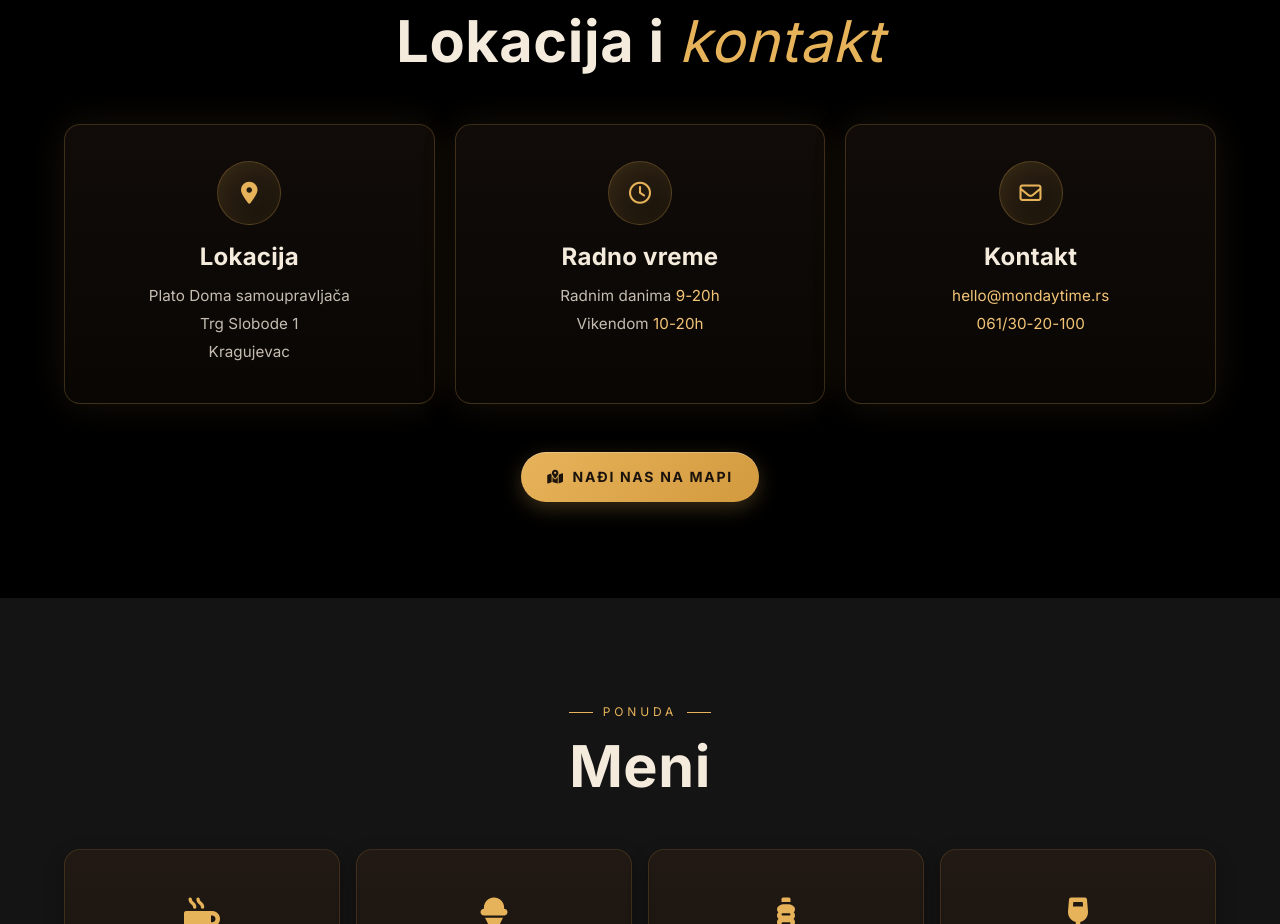
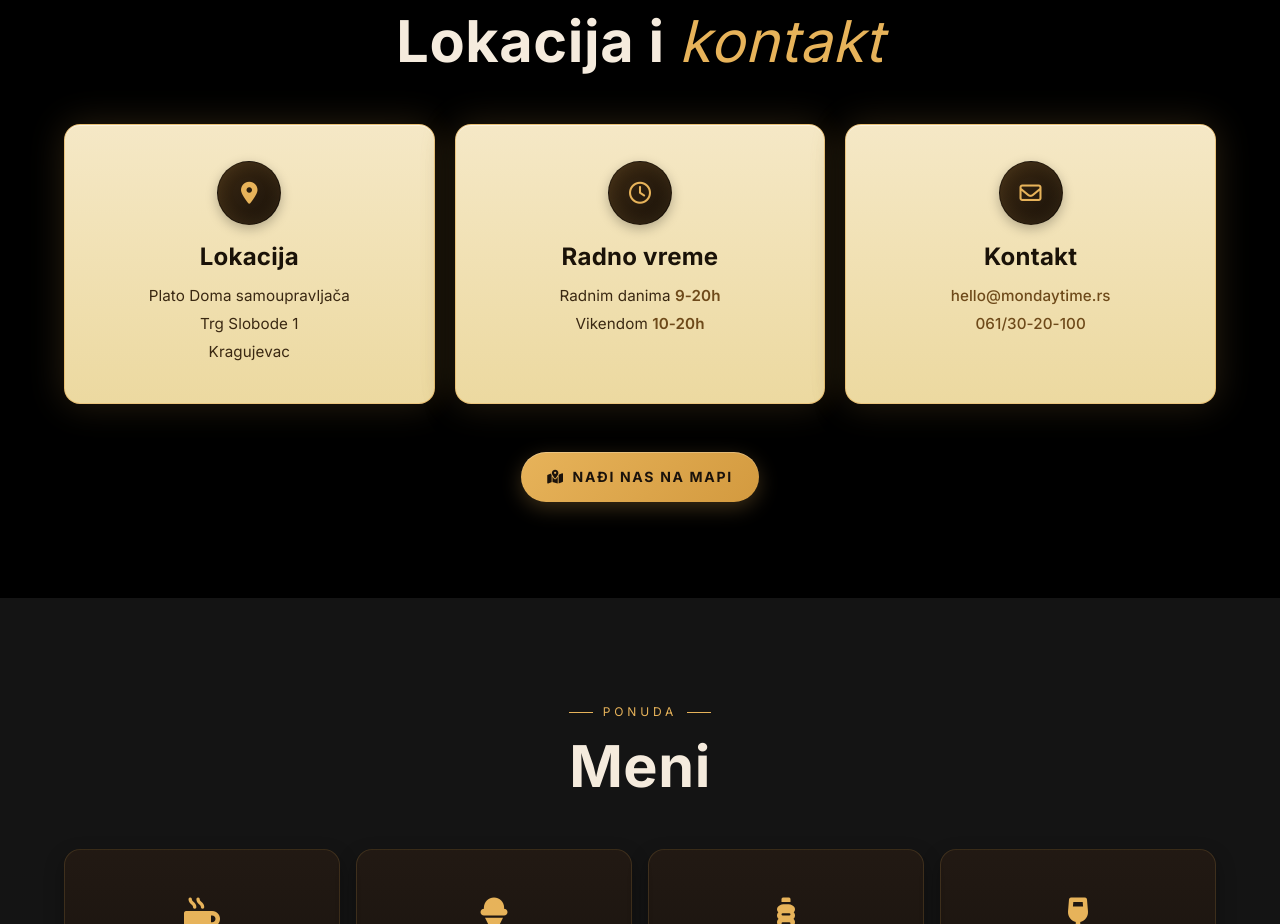
Before and after one commit to mondaykragujevac/mondaytime, a website: page index.html in a window 1280 px wide. Shown: the part 2567-3491 px from the top of the page. Drawn offline with nearby package versions, Linux system fonts and the light colour scheme; files that its build step writes are made by us from their sources.

Commit message:
Info cards: blago zute sa tamnim tekstom i tamnom ikonicom (mirror stil)

```diff
--- a/custom.css
+++ b/custom.css
@@ -327,56 +327,61 @@ body > * { position: relative; z-index: 1; }
   padding: 0 1rem;
 }
 
-/* ---------- Info cards (Lokacija / Vreme / Kontakt) ---------- */
+/* ---------- Info cards (Lokacija / Vreme / Kontakt) — svetle, blago žute ---------- */
 .info-card {
   position: relative;
-  background: linear-gradient(180deg, rgba(20,14,10,0.85) 0%, rgba(10,7,4,0.85) 100%);
-  border: 1px solid rgba(231,179,90,0.22);
+  background: linear-gradient(180deg, #f5e8c6 0%, #ecd9a0 100%);
+  border: 1px solid rgba(231,179,90,0.65);
   border-radius: 16px;
   padding: 36px 24px;
   text-align: center;
   transition: all .3s ease;
-  /* spoljašnji glow — stalno vidljiv, suptilan */
+  /* spoljašnji glow i sjaj */
   box-shadow:
-    0 0 36px rgba(231,179,90,0.10),
-    0 10px 30px rgba(0,0,0,0.45);
+    0 0 36px rgba(231,179,90,0.18),
+    0 10px 30px rgba(0,0,0,0.45),
+    inset 0 1px 0 rgba(255,255,255,0.55);
 }
 .info-card:hover {
-  border-color: rgba(231,179,90,0.55);
+  border-color: rgba(231,179,90,0.95);
   transform: translateY(-4px);
   box-shadow:
-    0 0 60px rgba(231,179,90,0.22),
-    0 18px 40px rgba(0,0,0,0.55);
+    0 0 60px rgba(231,179,90,0.32),
+    0 18px 40px rgba(0,0,0,0.55),
+    inset 0 1px 0 rgba(255,255,255,0.6);
 }
 .info-card .icon-wrap {
   width: 64px;
   height: 64px;
   border-radius: 50%;
-  background: linear-gradient(135deg, rgba(231,179,90,0.15), rgba(231,179,90,0.04));
-  border: 1px solid rgba(231,179,90,0.25);
+  background: linear-gradient(135deg, #3a2812, #1a120a);
+  border: 1px solid rgba(0,0,0,0.25);
   display: flex;
   align-items: center;
   justify-content: center;
   margin: 0 auto 18px auto;
   color: #e7b35a;
   font-size: 22px;
-  box-shadow: inset 0 0 20px rgba(231,179,90,0.06);
+  box-shadow:
+    0 4px 12px rgba(0,0,0,0.25),
+    inset 0 0 16px rgba(231,179,90,0.12);
 }
 .info-card h3 {
   font-family: "Inter", "Roboto", Helvetica, Arial, sans-serif;
   font-size: 1.5rem;
   font-weight: 700;
-  color: #f5ebdd;
+  color: #1a1208;
   margin-bottom: 12px;
 }
 .info-card p {
   font-family: "Inter", sans-serif;
-  color: rgba(245,235,221,0.8);
+  color: #3a2812;
   margin: 2px 0;
   font-size: 0.95rem;
 }
-.info-card a { color: #f3c477; transition: color .2s ease; }
-.info-card a:hover { color: #fff; }
+.info-card p .hl-brand { color: #6e4a1a; font-weight: 600; }
+.info-card a { color: #6e4a1a; font-weight: 500; transition: color .2s ease; }
+.info-card a:hover { color: #000; }
 
 /* ---------- Promocija card ---------- */
 .promo-card {
```
